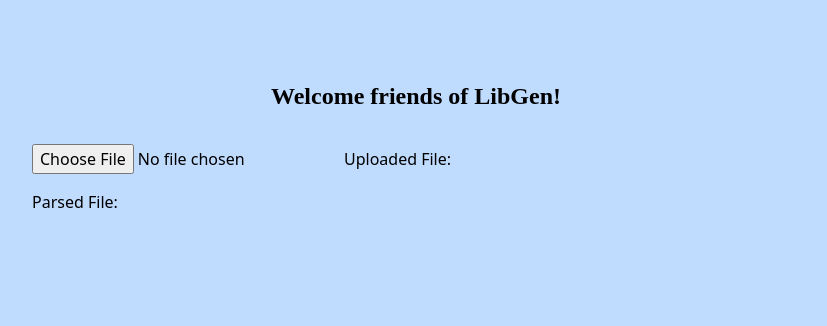
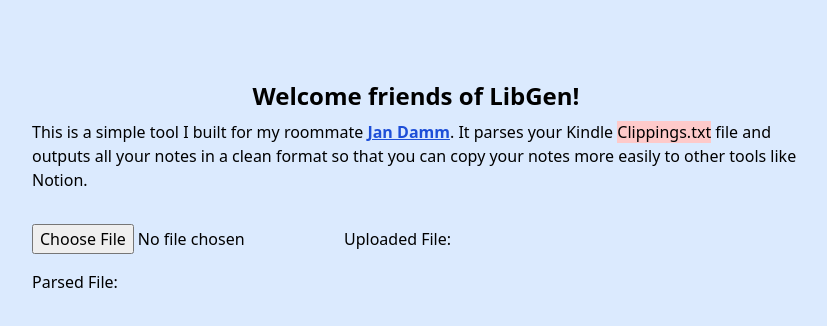
Before and after one commit to JanRuettinger/KindleClippings, a Next.js app in the folder app/: page / in a window 1280 px wide. Shown: the top 326 px of the page, without its empty margins (224-1051 px from the left). Built offline with nearby package versions, Linux system fonts and the light colour scheme.

Commit message:
cosmetical fixes

```diff
--- a/app/pages/index.tsx
+++ b/app/pages/index.tsx
@@ -3,7 +3,8 @@
 
 export default function Home() {
   const [fileName, setFileName] = useState<string | null>(null);
-  // const [fileContent, setFileContent] = useState<string | null>(null);
+  // const [copySuccess, setCopySuccess] = useState('');
+  // const textAreaRef = useRef(null);
   const [fileParsedContent, setFileParsedContent] = useState<Map<
     any,
     any
@@ -52,13 +53,43 @@
     setFileName(file.name);
   };
 
+  // const copyToClipboard = (e) => {
+  //   if(textAreaRef){
+
+  //   }
+  //   textAreaRef.current.select();
+  //   document.execCommand('copy');
+  //   // This is just personal preference.
+  //   // I prefer to not show the the whole text area selected.
+  //   e.target.focus();
+  //   setCopySuccess('Copied!');
+  // };
+
   const printNoteMap = (key: string, value: string) => {
     return (
       <div className="mt-4 bg-white overflow-hidden sm:rounded-lg sm:shadow">
         <div className="bg-white px-4 py-5 border-b border-gray-200 sm:px-6">
-          <h3 className="text-lg leading-6 font-medium text-gray-900">{key}</h3>
+          <h3 className="text-lg leading-6  text-gray-900 font-sans font-semibold">
+            {key}
+          </h3>
         </div>
-        <div className="whitespace-pre-line px-4 py-5 sm:px-6">{value}</div>
+        {/* {document.queryCommandSupported('copy') && (
+          <div>
+            <button
+              className="rounded-md border-2 p-2"
+              type="button"
+              onClick={copyToClipboard}
+            >
+              Copy
+            </button>
+          </div>
+        )} */}
+        <div className="whitespace-pre-line px-4 py-5 sm:px-6 font-light">
+          {/* <form>
+            <textarea ref={textAreaRef} value={value} />
+          </form> */}
+          {value}
+        </div>
       </div>
     );
   };
@@ -75,6 +106,19 @@
           <h1 className="mt-8 text-2xl text-center font-test font-bold">
             Welcome friends of LibGen!
           </h1>
+          <div className="mt-2">
+            This is a simple tool I built for my roommate{' '}
+            <a
+              href="https://www.jandamm.me"
+              className="text-blue-700 underline font-bold"
+            >
+              Jan Damm
+            </a>
+            . It parses your Kindle{' '}
+            <span className="bg-red-200">Clippings.txt</span> file and outputs
+            all your notes in a clean format so that you can copy your notes
+            more easily to other tools like Notion.
+          </div>
           <div className="mt-8">
             <input type="file" accept=".txt" onChange={handleFileUpload} />
             Uploaded File: {fileName}
--- a/app/styles/globals.css
+++ b/app/styles/globals.css
@@ -3,10 +3,10 @@
 @tailwind components;
 
 /* fonts */
-@import url('https://fonts.googleapis.com/css2?family=Poppins:wght@100;600&display=swap');
+@import url('https://fonts.googleapis.com/css2?family=Poppins:wght@100;300;400;600;900&display=swap');
 
 @tailwind utilities;
 
 body {
-  @apply bg-blue-200 p-12;
+  @apply bg-blue-100 p-12;
 }
--- a/app/tailwind.config.js
+++ b/app/tailwind.config.js
@@ -6,7 +6,6 @@
       sans: ['Poppins', 'system-ui'],
       serif: ['ui-serif', 'Georgia'],
       mono: ['ui-monospace', 'SFMono-Regular'],
-      test: ['Poppins'],
     },
     extend: {},
   },
```
